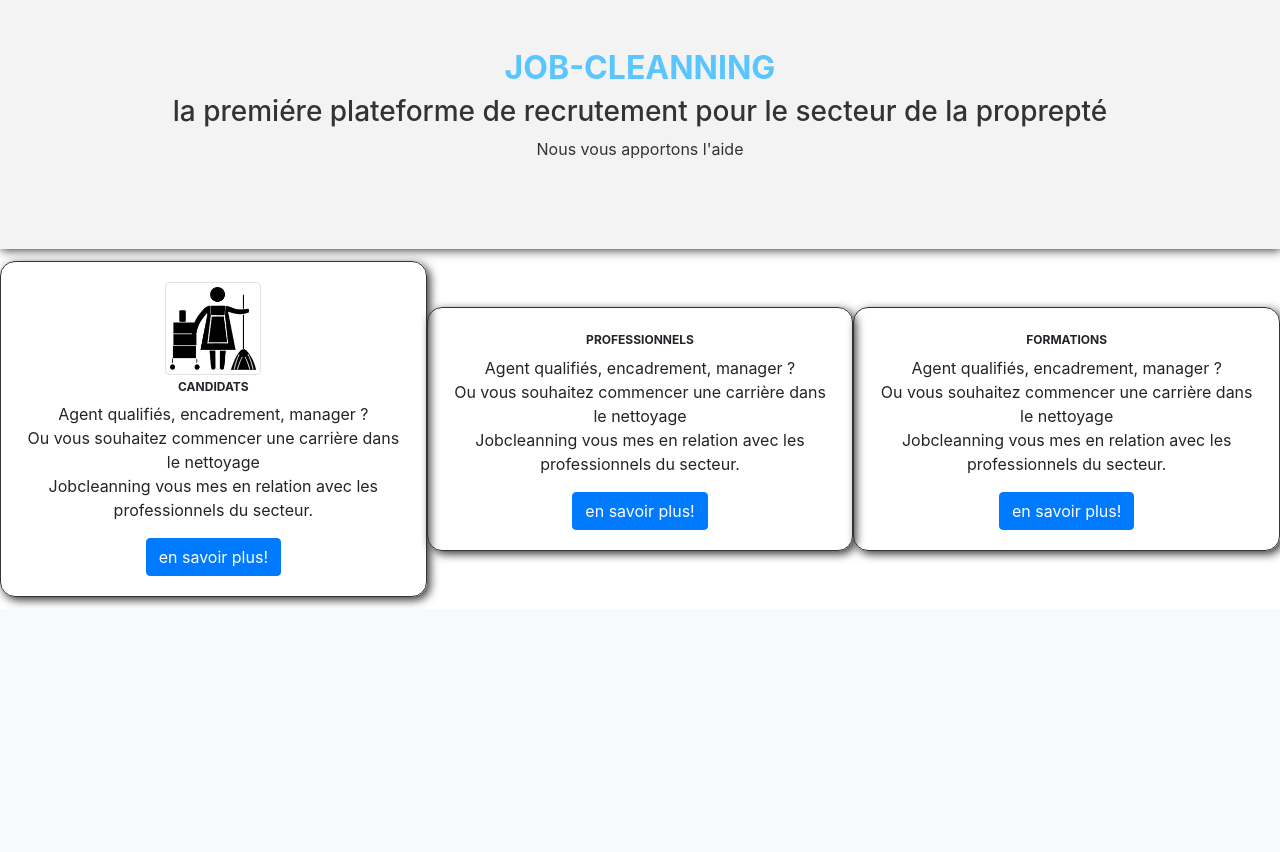
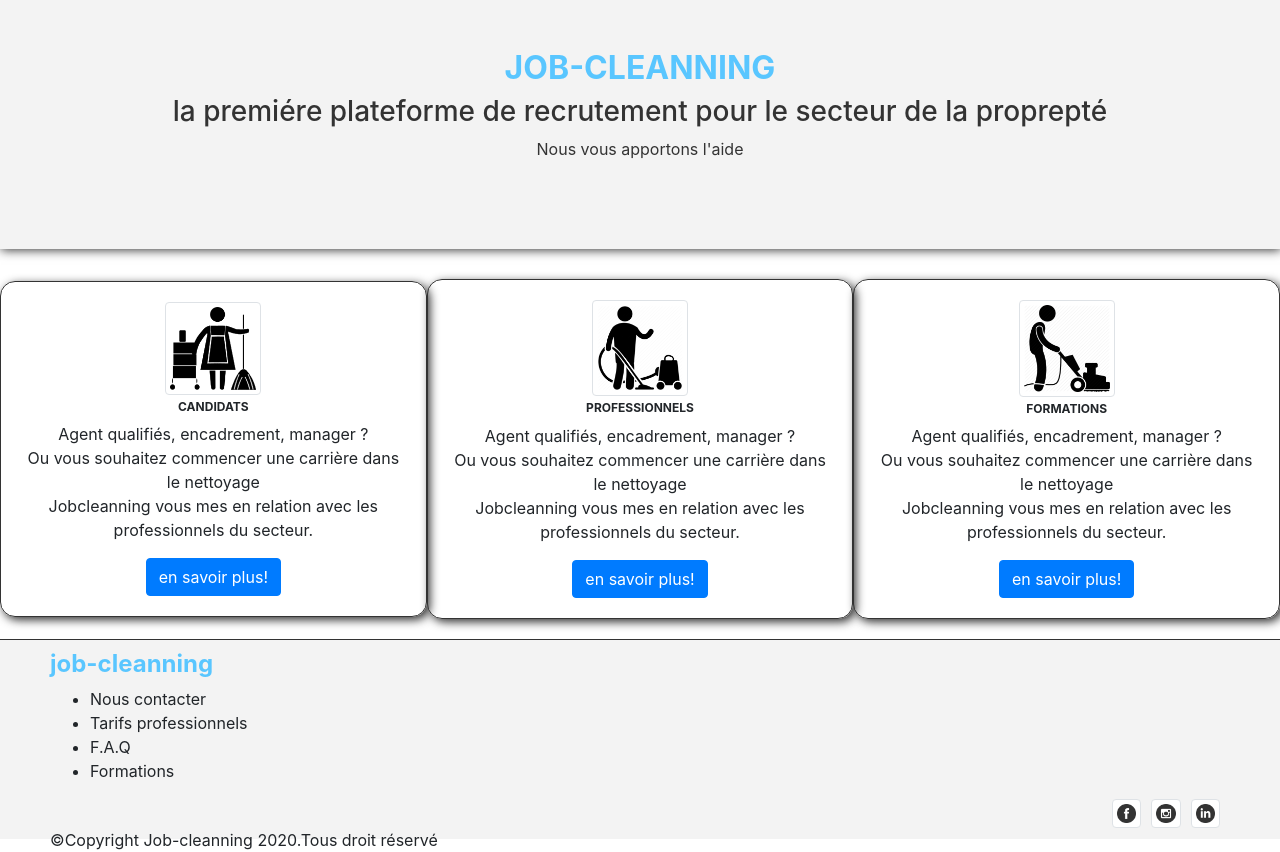
Before and after one commit to cedricdpt/job-cleanning, a PHP site: page / in a window 1280 px wide. Shown: the part 647-1499 px from the top of the page. Before the commit the page ends 1253 px from the top, so only its background shows below. Run offline with PHP 8.4, Linux system fonts and the light colour scheme.

Commit message:
update 26/08 footer

```diff
--- a/core/footer.php
+++ b/core/footer.php
@@ -1,4 +1,24 @@
-
+<section>
+    <div class="block_footer">
+            <div class="block_menu">
+        <h2>job-cleanning</h2>
+        <ul>
+            <li>Nous contacter</li>
+            <li>Tarifs professionnels</li>
+            <li>F.A.Q</li>
+            <li>Formations</li>
+        </ul>
+             </div>
+     <div class="social_network">
+    <img src="images/icon/facebook.png" class="img-fluid img-thumbnail" style="width:2.5%; height:auto" alt="icon agent">
+    <img src="images/icon/instagram.png" class="img-fluid img-thumbnail" style="width:2.5%; height:auto" alt="icon agent">
+    <img src="images/icon/linkedin.png" class="img-fluid img-thumbnail" style="width:2.5%; height:auto" alt="icon agent">
+     </div>
+         <div class="copyright">
+        <p>©Copyright <span>Job-cleanning</span> 2020.Tous droit réservé</p>
+        </div>
+    </div>
+</section>
 
 </body>
 
--- a/index.php
+++ b/index.php
@@ -61,7 +61,7 @@
 <section>
 <div class="principale-block">
 
-  <div class="block_candidat">
+  <div class="block_secondaire">
   <img src="images/nettoyageuse.png" class="img-fluid img-thumbnail" style="width:25%; height:auto" alt="icon agent">
 <h3>candidats</h3>
 <p>Agent qualifiés, encadrement, manager ?<br>Ou vous souhaitez commencer une carrière dans le nettoyage <br>
@@ -69,14 +69,16 @@ Jobcleanning vous mes en relation avec les professionnels du secteur. </p>
 <a class="btn btn-primary" href="#" role="button">en savoir plus!</a>
   </div>
 
-  <div class="block_professionnel">
+  <div class="block_secondaire">
+  <img src="images/moquette icon.png" class="img-fluid img-thumbnail" style="width:25%; height:auto" alt="icon agent">
 <h3>professionnels</h3>
 <p>Agent qualifiés, encadrement, manager ?<br>Ou vous souhaitez commencer une carrière dans le nettoyage <br>
 Jobcleanning vous mes en relation avec les professionnels du secteur. </p>
 <a class="btn btn-primary" href="#" role="button">en savoir plus!</a>
   </div>
 
-  <div class="block_formation">
+  <div class="block_secondaire">
+<img src="images/monobrosse icon.png" class="img-fluid img-thumbnail" style="width:25%; height:auto" alt="icon agent">
 <h3>formations</h3>
 <p>Agent qualifiés, encadrement, manager ?<br>Ou vous souhaitez commencer une carrière dans le nettoyage <br>
 Jobcleanning vous mes en relation avec les professionnels du secteur. </p>
--- a/style/style.css
+++ b/style/style.css
@@ -126,6 +126,8 @@ body{
 	font-size: 1em;
 }
 .principale-block{
+	margin-top: 20px;
+	margin-bottom: 10px;
 	display: flex;
 	align-items:center;
 	justify-content: space-around;
@@ -137,7 +139,7 @@ body{
 	font-weight: bold;
 	padding-top: 5px;
 }
-.block_candidat{
+.block_secondaire{
 	height: auto;
 	width: 450px;
 	text-align: center;
@@ -148,25 +150,26 @@ body{
 
 }
 
-.block_professionnel{
-	height: auto;
-	width: 450px;
-	text-align: center;
-	border: solid 1px #333;
-	border-radius: 15px;
-	box-shadow: 3px 3px 10px #333;
-	padding: 20px 20px 20px 20px;
+.block_footer{
+	height: 200px;
+	background-color: #f3f3f3;
+	border-top: solid 1px #333 ;
+	padding-left: 50px;
+	padding-top: 10px;
+}
+
+.block_menu h2{
+	color: #59c6ff !important;
+	font-size: 1.5em;
+	font-weight: bold;
 
 }
-
-.block_formation{
-	height: auto;
-	width: 450px;
-	text-align: center;
-	border: solid 1px #333;
-	border-radius: 15px;
-	box-shadow: 3px 3px 10px #333;
-	padding: 20px 20px 20px 20px;
-
+.social_network{
+	display: flex;
+	justify-content: flex-end;
+	margin-right: 50px;
 
 }
+.social_network img{
+	margin-right: 10px;
+}
```
Also changed, not shown: images/icon/facebook.png (added), images/icon/instagram.png (added), images/icon/linkedin.png (added), images/icon/mail.svg (added), images/icon/phone.png (added), images/icon/position.png (added), images/monobrosse icon.png (added), images/moquette icon.png (added).
